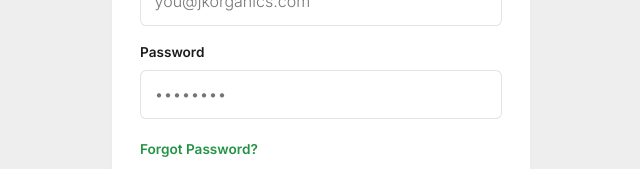
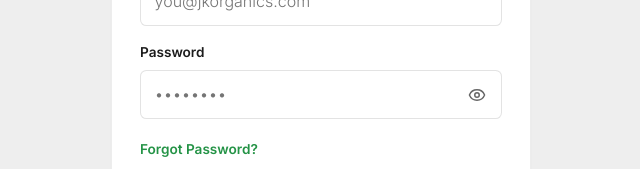
Before and after one commit to Jk0rganic/jk-website, a Next.js app: page /auth/admin/signin in a window 1280 px wide. Shown: the part 348-517 px from the top of the page, without its empty margins (319-959 px from the left). Built offline with nearby package versions, Linux system fonts and the light colour scheme; no server answers; a web font is replaced by a local one.

Commit message:
fix: harden login password UX

```diff
--- a/src/app/(auth)/auth/admin/signin/admin-signin.module.scss
+++ b/src/app/(auth)/auth/admin/signin/admin-signin.module.scss
@@ -84,6 +84,38 @@
   }
 }
 
+.passwordInput {
+  position: relative;
+
+  input {
+    width: 100%;
+    padding-right: 2.75rem;
+  }
+
+  button {
+    position: absolute;
+    right: 0.55rem;
+    top: 50%;
+    transform: translateY(-50%);
+    display: inline-flex;
+    align-items: center;
+    justify-content: center;
+    width: 2rem;
+    height: 2rem;
+    border: 0;
+    border-radius: 999px;
+    background: transparent;
+    color: #666666;
+    cursor: pointer;
+
+    &:hover,
+    &:focus-visible {
+      color: var(--brand-green);
+      outline: 2px solid rgba(36, 147, 70, 0.18);
+    }
+  }
+}
+
 .actions {
   display: flex;
   align-items: center;
--- a/src/app/(auth)/auth/admin/signin/comp/admin-signin-form.tsx
+++ b/src/app/(auth)/auth/admin/signin/comp/admin-signin-form.tsx
@@ -1,15 +1,16 @@
 "use client";
 
-import { useTransition } from "react";
+import { zodResolver } from "@hookform/resolvers/zod";
+import { Eye, EyeOff } from "lucide-react";
+import Image from "next/image";
 import Link from "next/link";
-import Image from "next/image";
 import { useRouter } from "next/navigation";
+import { useState, useTransition } from "react";
 import { useForm } from "react-hook-form";
-import { zodResolver } from "@hookform/resolvers/zod";
 import { toast } from "sonner";
-import { loginSchema } from "@/utils/zod/zod";
 import { doAdminCredentialLogin } from "@/lib/auth/action/doAdminCredentialLogin";
 import { BRAND_LOGO_URL } from "@/lib/brand";
+import { loginSchema } from "@/utils/zod/zod";
 import k from "../admin-signin.module.scss";
 
 interface FormData {
@@ -24,6 +25,7 @@ export default function AdminSignInForm({
 }) {
   const router = useRouter();
   const [isPending, startTransition] = useTransition();
+  const [showPassword, setShowPassword] = useState(false);
 
   const {
     register,
@@ -88,12 +90,26 @@ export default function AdminSignInForm({
 
           <label className={k.field}>
             <span>Password</span>
-            <input
-              type="password"
-              autoComplete="current-password"
-              placeholder="••••••••"
-              {...register("password")}
-            />
+            <div className={k.passwordInput}>
+              <input
+                type={showPassword ? "text" : "password"}
+                autoComplete="current-password"
+                placeholder="••••••••"
+                {...register("password")}
+              />
+              <button
+                type="button"
+                onClick={() => setShowPassword((current) => !current)}
+                aria-label={showPassword ? "Hide password" : "Show password"}
+                title={showPassword ? "Hide password" : "Show password"}
+              >
+                {showPassword ? (
+                  <EyeOff size={18} aria-hidden />
+                ) : (
+                  <Eye size={18} aria-hidden />
+                )}
+              </button>
+            </div>
             {errors.password && <em>{errors.password.message}</em>}
           </label>
 
--- a/src/utils/zod/zod.ts
+++ b/src/utils/zod/zod.ts
@@ -59,8 +59,6 @@ export const commentsSchema = z.object({
   review: reviewSchema.shape.review,
 });
 
-
-
 export const registerUserSchema = z
   .object({
     full_name: z
@@ -90,7 +88,7 @@ export type RegisterUserSchema = z.infer<typeof registerUserSchema>;
 
 export const loginSchema = z.object({
   email: registerUserSchema.shape.email,
-  password: registerUserSchema.shape.password,
+  password: z.string().min(1, "Enter your password"),
 });
 
 export const verificationSchema = z.object({
@@ -120,14 +118,10 @@ export const resetPasswordSchema = z
 
 export const newPasswordSchema = z.object({
   email: registerUserSchema.shape.email,
-
 });
 
 export type EmailVerificationSchema = z.infer<typeof emailVerificationSchema>;
 
 export const emailVerificationSchema = z.object({
-  email: z
-    .string()
-    .min(1, "Email is required")
-    .email("Invalid email address"),
+  email: z.string().min(1, "Email is required").email("Invalid email address"),
 });
```
Also changed, not shown: 1 other file (tests, documents, lock files or other folders).
